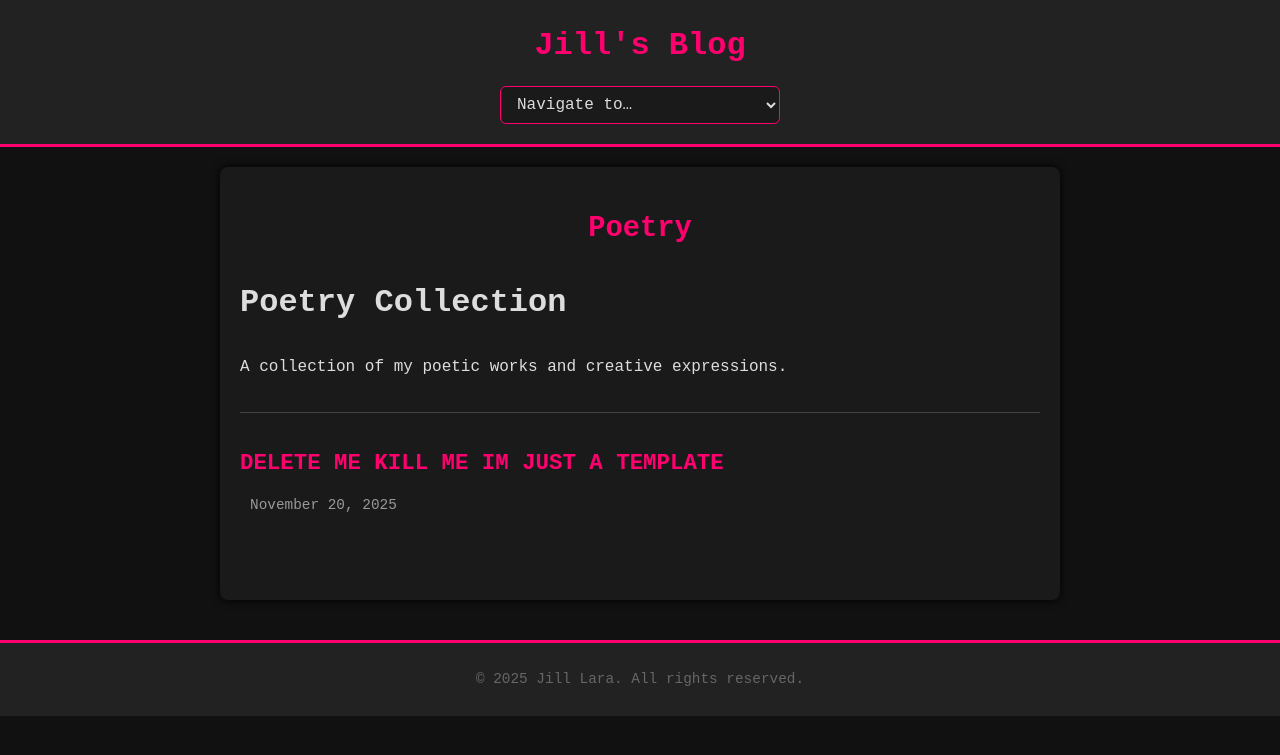
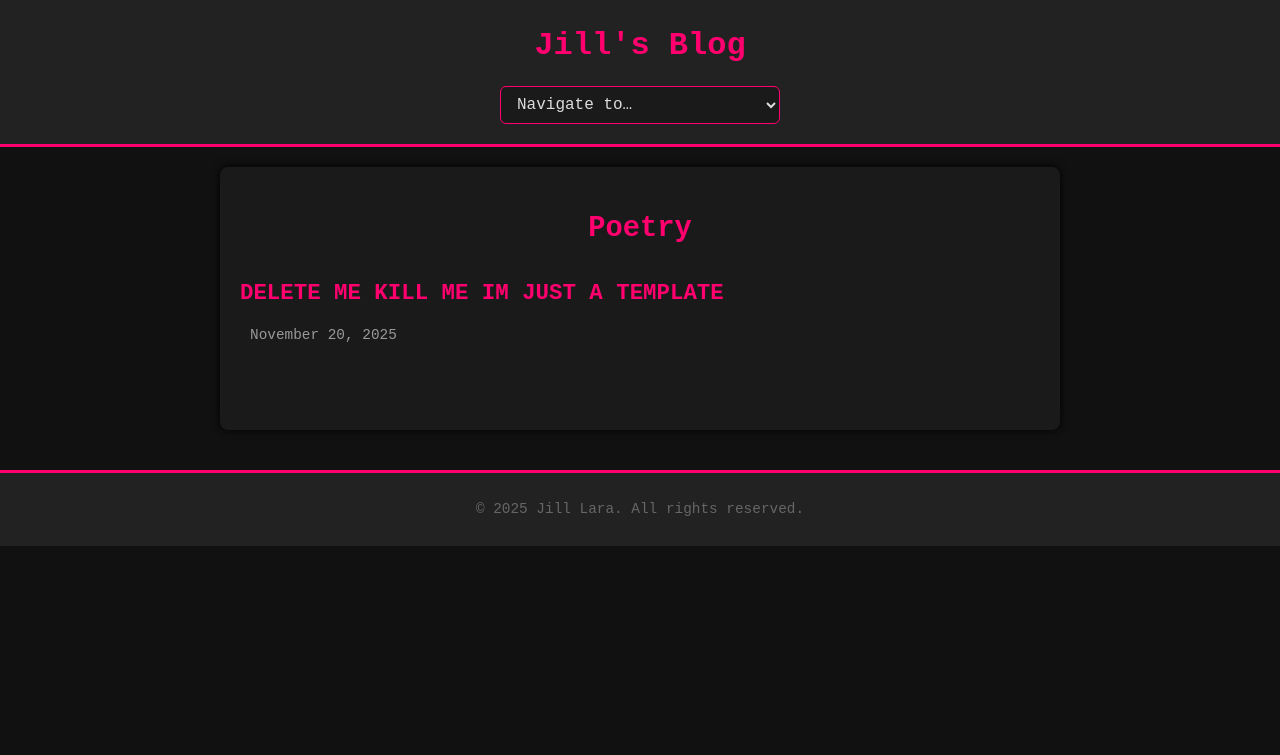
Before and after one commit to yellowbowlo9/Jillbo9blog, a Jekyll site: the page built from _pages/poetry.html, in a window 1280 px wide. Shown: the top 755 px of the page. Built offline with Jekyll 4.4.1, drawn with Linux system fonts in a browser that asks for light colours; a script that is not in the unit is left out.

Commit message:
Update poetry.html

```diff
--- a/_pages/poetry.html
+++ b/_pages/poetry.html
@@ -3,11 +3,6 @@ layout: page
 title: Poetry
 permalink: /poetry/
 ---
-
-<h1>Poetry Collection</h1>
-<p>A collection of my poetic works and creative expressions.</p>
-
-<hr>
 
 {% if site.poetry.size > 0 %}
 <ul class="poetry-list">
```
